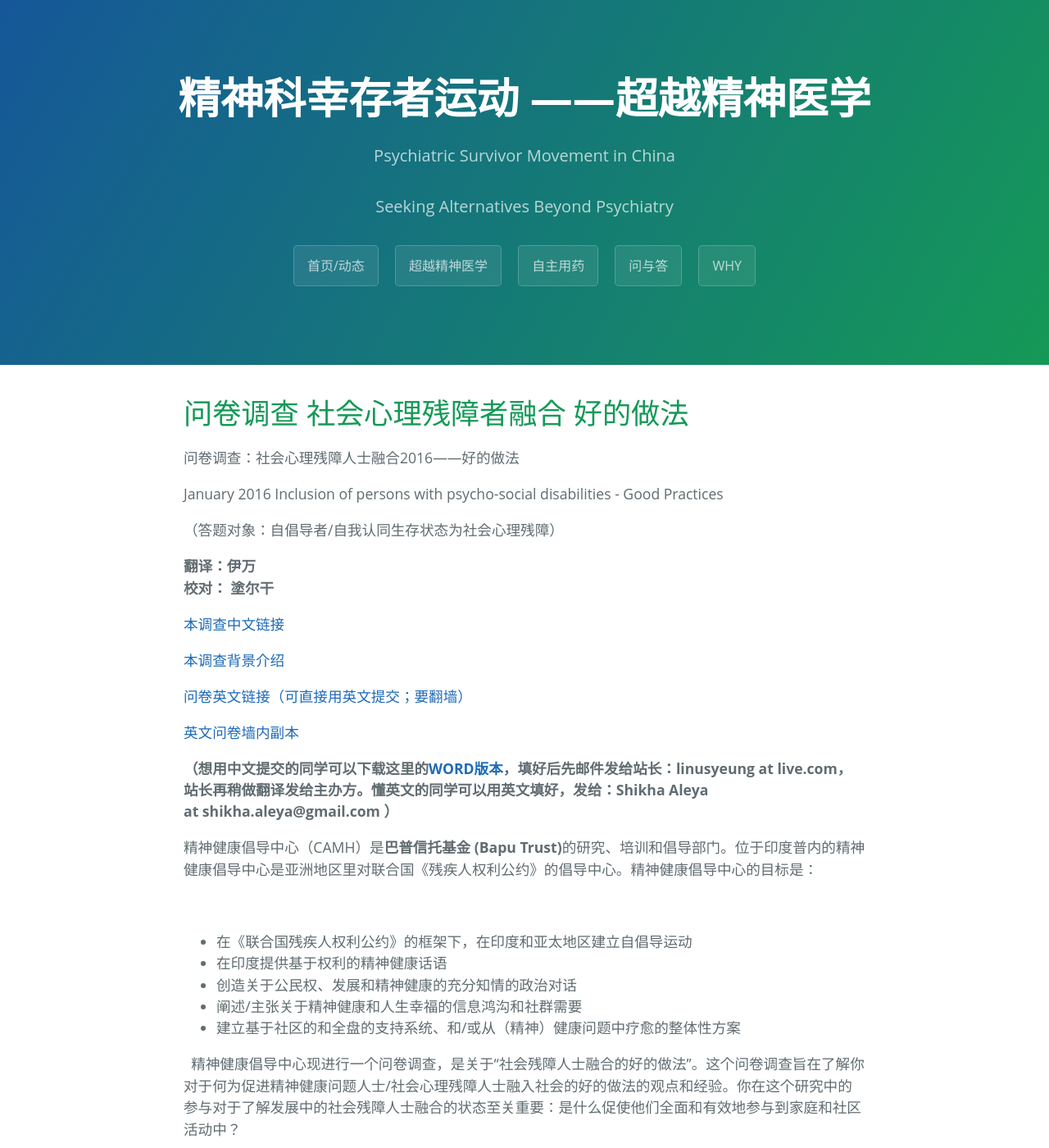
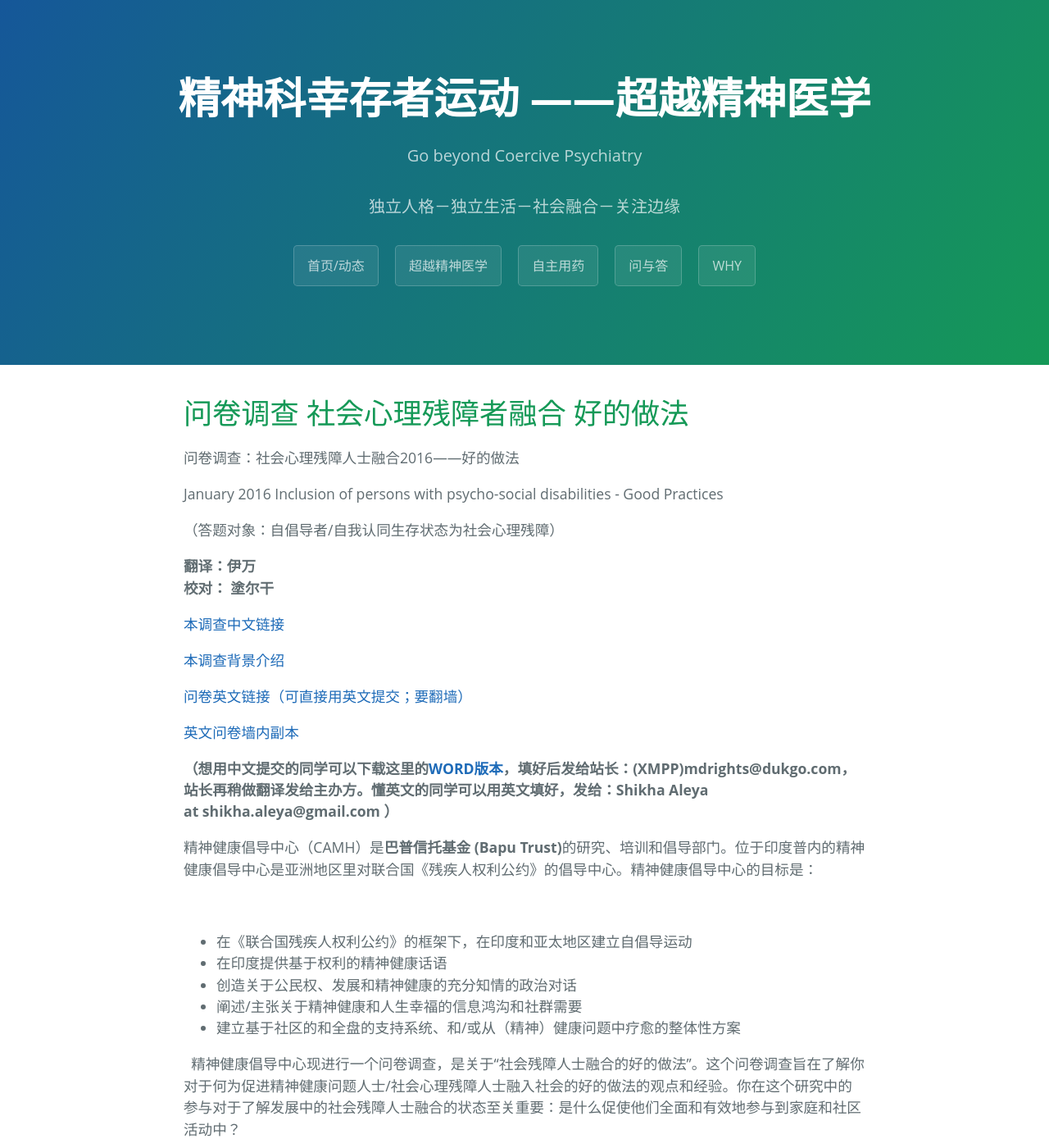
Before and after one commit to mdrights/mdrights.github.io, a Jekyll site: the page built from _posts/2016-03-23-问卷调查-社会心理残障者融合-好的做法.md, in a window 1280 px wide and 1400 px high. Shown: the whole window at 82% size. Built offline with Jekyll 4.4.1, drawn with Linux system fonts in a browser that asks for light colours; some of the changed text lies outside the part shown.

Commit message:
update and supplement

```diff
--- a/_config.yml
+++ b/_config.yml
@@ -1,9 +1,9 @@
 # Site settings
 title: 精神科幸存者运动 ——超越精神医学
 email: mdrights@dukgo.com
-tagline: Psychiatric Survivor Movement in China
+tagline: Go beyond Coercive Psychiatry
 description: >
-  Seeking Alternatives Beyond Psychiatry
+  独立人格－独立生活－社会融合－关注边缘
 baseurl: "https://mdrights.github.io"
 url: "https://mdrights.github.io"
 timezone: UTC
--- a/_posts/2016-03-23-问卷调查-社会心理残障者融合-好的做法.md
+++ b/_posts/2016-03-23-问卷调查-社会心理残障者融合-好的做法.md
@@ -1,3 +1,5 @@
+---
+---
 
 问卷调查：社会心理残障人士融合2016——好的做法
 
@@ -21,9 +23,7 @@ January 2016 Inclusion of persons with psycho-social disabilities - Goo
 [英文问卷墙内副本](https://mdrights.github.io/BT-survey-2016/)
 
 
-**（想用中文提交的同学可以下载这里的[WORD版本]({{ site.baseurl }}/docs/bt-survey-2016-CN.doc)，填好后先邮件发给站长：linusyeung at live.com，站长再稍做翻译发给主办方。懂英文的同学可以用英文填好，发给：Shikha Aleya at shikha.aleya@gmail.com ）**
-
-
+**（想用中文提交的同学可以下载这里的[WORD版本]({{ site.baseurl }}/docs/bt-survey-2016-CN.doc)，填好后发给站长：(XMPP){{ site.email }}，站长再稍做翻译发给主办方。懂英文的同学可以用英文填好，发给：Shikha Aleya at shikha.aleya@gmail.com ）**
 
 
 
@@ -39,6 +39,7 @@ January 2016 Inclusion of persons with psycho-social disabilities - Goo
 
 精神健康倡导中心现进行一个问卷调查，是关于“社会残障人士融合的好的做法”。这个问卷调查旨在了解你对于何为促进精神健康问题人士/社会心理残障人士融入社会的好的做法的观点和经验。你在这个研究中的参与对于了解发展中的社会残障人士融合的状态至关重要：是什么促使他们全面和有效地参与到家庭和社区活动中？
 
+<!--more-->
 
 请注意以下的大多数问题，你作答是可以选择多于一个选项。你可能会感觉到这个问卷调查，没有让你对社会残障人士融合的话题作出全面的回答。如果是这样的话，除了对我们的调查作答外，我们很高兴希望你单独写下意见，并且电邮给我们。
 这个研究的动机是要发现：对于社会残障人士来说，什么是“合理便利”。在残障运动中，实现“合理便利”被视为是完全和有效参与的关键。究竟对于社会残障人士，什么才是“合理便利”？
@@ -141,7 +142,7 @@ January 2016 Inclusion of persons with psycho-social disabilities - Goo
 …………
 
 
-**（为了获得更好的阅读体验，请下载这里的[WORD完整版本]({{ site.baseurl }}/docs/bt-survey-2016-CN.doc)，填好后先邮件发给站长：linusyeung at live.com，站长再稍做翻译发给主办方。懂英文的同学可以用英文填好，发给：Shikha Aleya at shikha.aleya@gmail.com ）**
+**（为了获得更好的阅读体验，请下载这里的[WORD完整版本]({{ site.baseurl }}/docs/bt-survey-2016-CN.doc)，填好后先发给站长：(XMPP){{ site.email }}，站长再稍做翻译发给主办方。懂英文的同学可以用英文填好，发给：Shikha Aleya at shikha.aleya@gmail.com ）**
 
 谢谢您的关注和支持！
 
```
Also changed, not shown: _posts/2016-02-24-外国幸存者组织译介.md (+2 -0 lines), _posts/2016-04-01-TCIasia-提交对CRPD第19条的民间意见.md (+4 -3 lines), test-header.md (deleted, +0 -6 lines).
